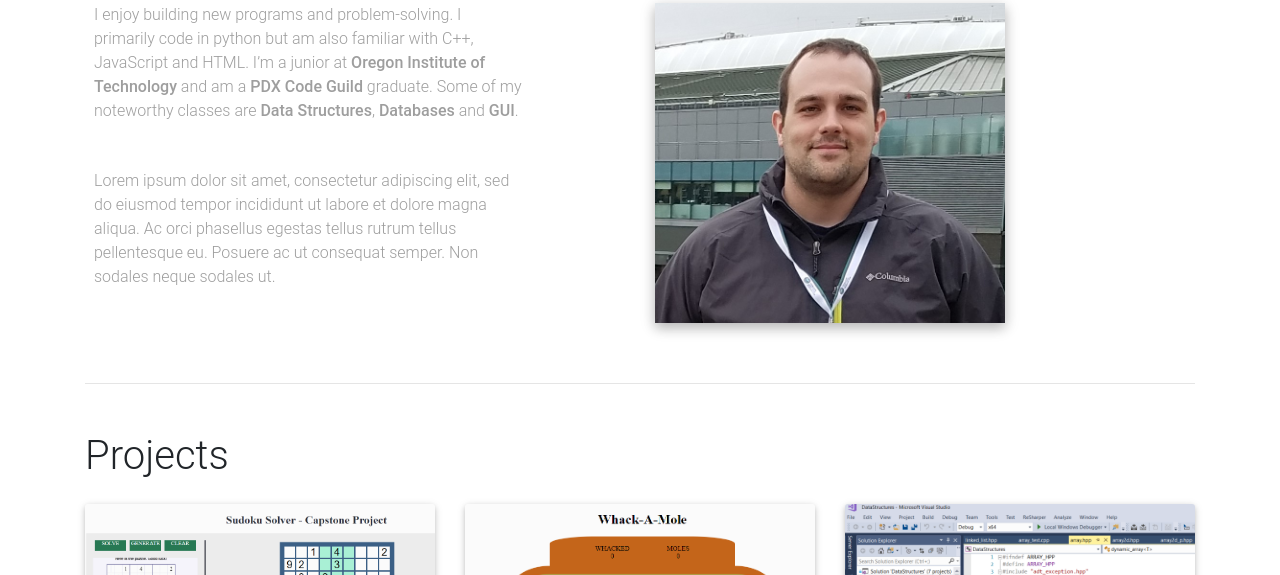
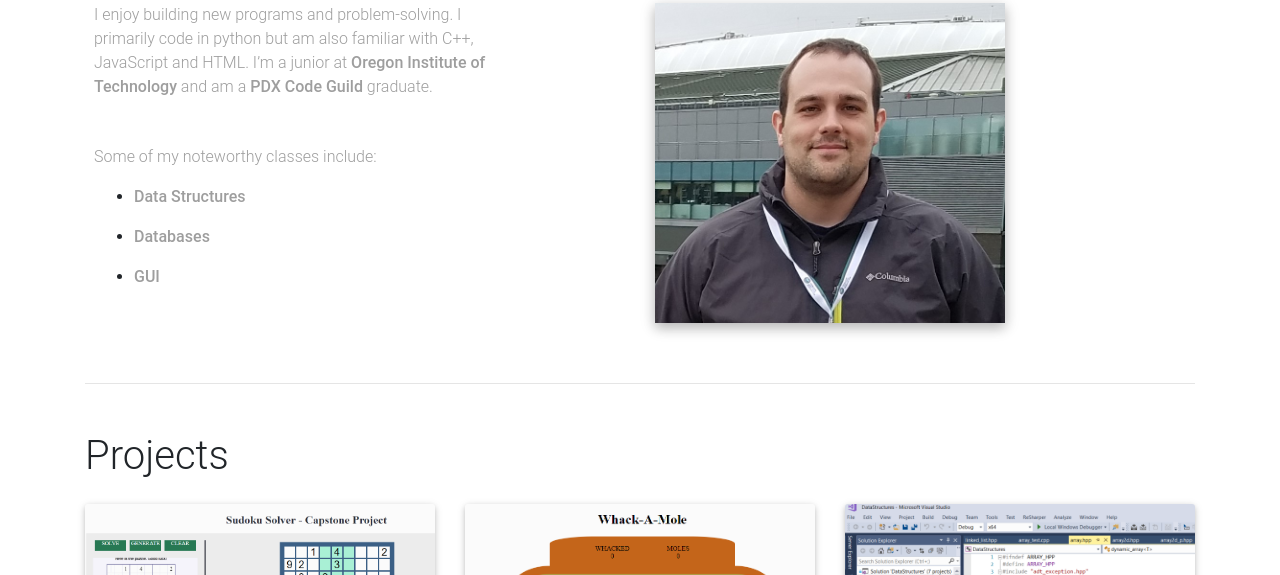
Before and after one commit to ntout/ntout.github.io, a plain HTML site: page index.html in a window 1280 px wide. Shown: the part 525-1100 px from the top of the page. Drawn offline with nearby package versions, Linux system fonts and the light colour scheme.

Commit message:
about section bullets

```diff
--- a/index.html
+++ b/index.html
@@ -89,7 +89,6 @@
                 <p class="grey-text">I enjoy building new programs and problem-solving.
                 I primarily code in python but am also familiar with C++, JavaScript and HTML.
                 I’m a junior at <strong>Oregon Institute of Technology</strong> and am a <strong>PDX Code Guild</strong> graduate.
-                Some of my noteworthy classes are <strong>Data Structures</strong>, <strong>Databases</strong> and <strong>GUI</strong>.
 
 
                 </p>
@@ -102,8 +101,12 @@
             <!--Second row-->
             <div class="row">
               <div class="col-10">
-                <p class="grey-text">Lorem ipsum dolor sit amet, consectetur adipiscing elit, sed do eiusmod tempor incididunt ut labore et dolore magna aliqua. Ac orci phasellus egestas tellus rutrum tellus pellentesque eu. Posuere ac ut consequat semper. Non sodales neque sodales ut.
-                </p>
+                <p class="grey-text">Some of my noteworthy classes include:</p>
+                <ul>
+                  <li><p class="grey-text"><strong>Data Structures</strong></p></li>
+                  <li><p class="grey-text"><strong>Databases</strong></p></li>
+                  <li><p class="grey-text"><strong>GUI</strong></p></li>
+                </ul>
               </div>
             </div>
             <!--/Second row-->
```
